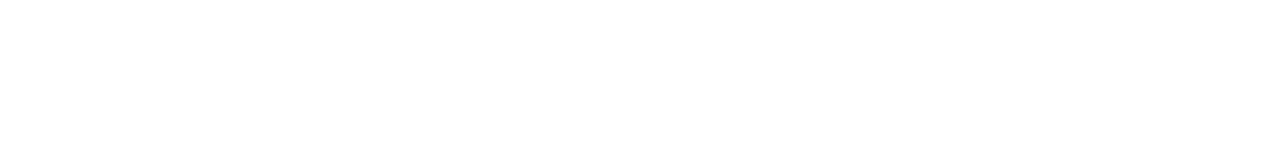
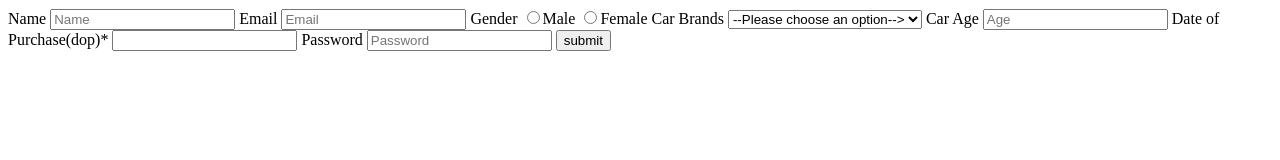
Before and after one commit to acciojob/car-insurance-form-akashthele, a website: page main.html in a window 1280 px wide. Drawn offline with Linux system fonts and the light colour scheme.

Commit message:
created a submission

```diff
--- a/main.html
+++ b/main.html
@@ -8,6 +8,44 @@
 
 <body>
 	<!-- the entire body must be written by student -->
+		<form method ="post">
+		<label for="name">Name</label>
+		<input type  ="text" id="name" placeholder="Name" required>
+
+		<label for="email">Email </label>
+		<input type ="Email" id="email" placeholder="Email" required>
+
+		<label for="gender">Gender</label>
+		<input type="radio" id="gender_m"  name="gender" >Male
+		<input type="radio" id="gender_f"  name="gender">Female
+
+		<label for="cars">Car Brands </label>
+
+		<select id="cars" >
+			<option disabled selected>--Please choose an option--></option>
+			<option>BMW</option>
+			<option>Audi</option>
+			<option>Mercedez</option>
+		</select>
+
+
+
+		<label for="carage">Car Age </label>
+		<input type ="number"  id="carage" placeholder="Age" required>
+
+		<label for="dob">Date of Purchase(dop)* </label>
+		<input type ="dob" id="dop" required>
+
+
+
+		<label for="password">Password </label>
+		<input type ="password" id="password" placeholder="Password" required>
+
+
+		<button type="submit"> submit</button>
+
+	</form>
+
     <script type="text/javascript" src="./script.js">
 </script>
 
```
